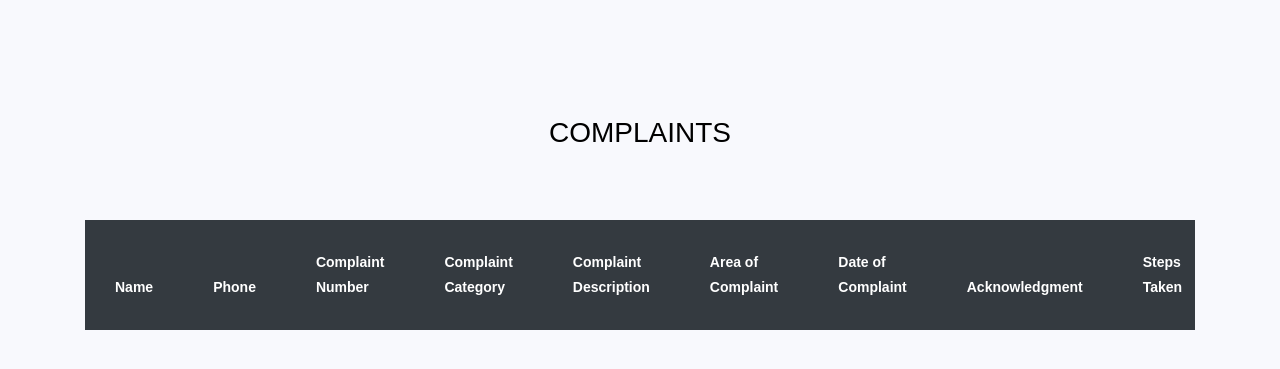
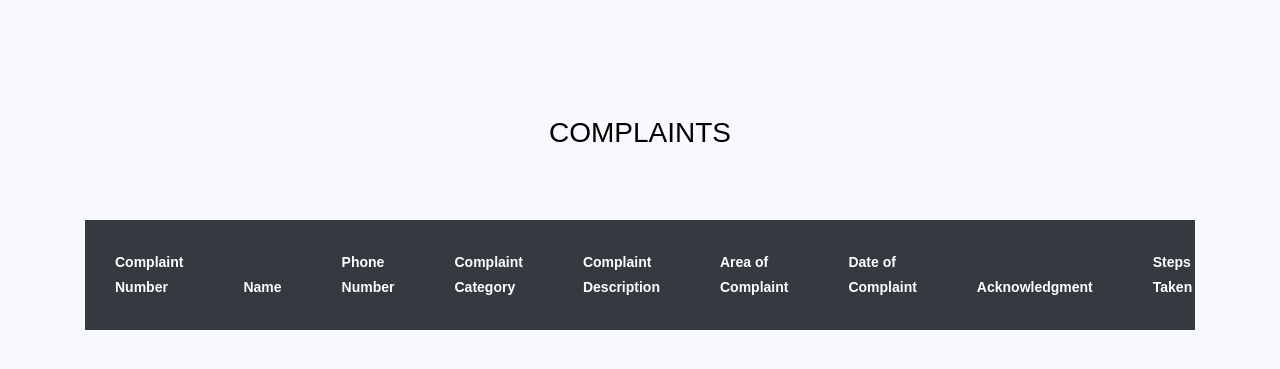
Before and after one commit to eraja-ganapathy-m/municipal-complaint-system, a Django app: page /userview/ in a window 1280 px wide. Shown: the top 369 px of the page. Run offline with Django 3.2, Linux system fonts and the light colour scheme; data comes from the database, SQL or seed files in the repository; lists and menus that the app fills with data are empty; some libraries are stand-ins or nearby versions; some web fonts are replaced.

Commit message:
Update table.html

```diff
--- a/template/table.html
+++ b/template/table.html
@@ -28,9 +28,9 @@
 						  <thead class="thead-dark">
                             <tr>
 
-                                <th>Name</th>
-                                <th>Phone</th>
                                 <th>Complaint Number</th>
+				<th>Name</th>
+                                <th>Phone Number</th>
                                 <th>Complaint Category</th>
                                 <th>Complaint Description</th>
                                 <th>Area of Complaint</th>
@@ -51,10 +51,9 @@
                               {% for res in com_no %}
 
 
-
+                                <td>{{res.id}}</td>
                                 <td>{{res.name}}</td>
                                 <td>{{res.phone_no}}</td>
-                                <td>{{res.id}}</td>
                                 <td>{{res.complaint_category}}</td>
                                 <td>{{res.complaint_description}}</td>
                                 <td>{{res.area_of_complaint}}</td>
```
